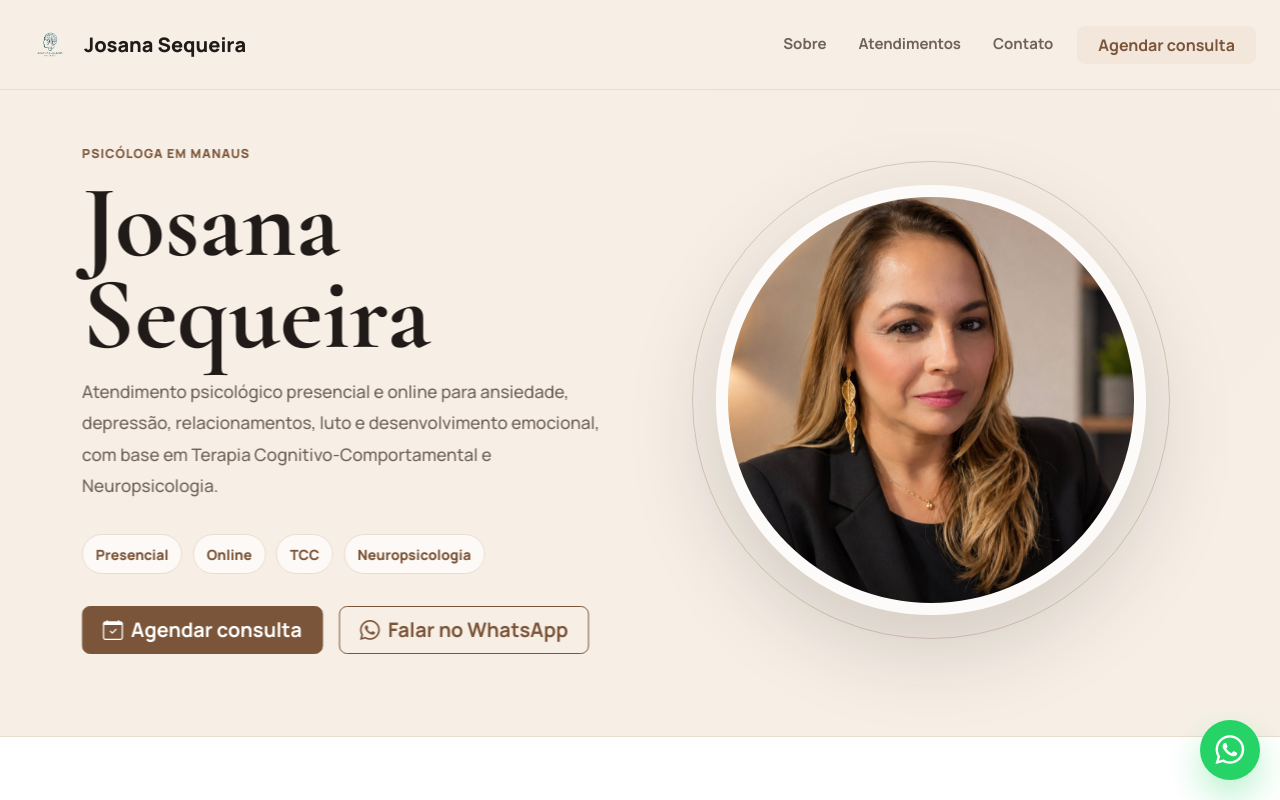
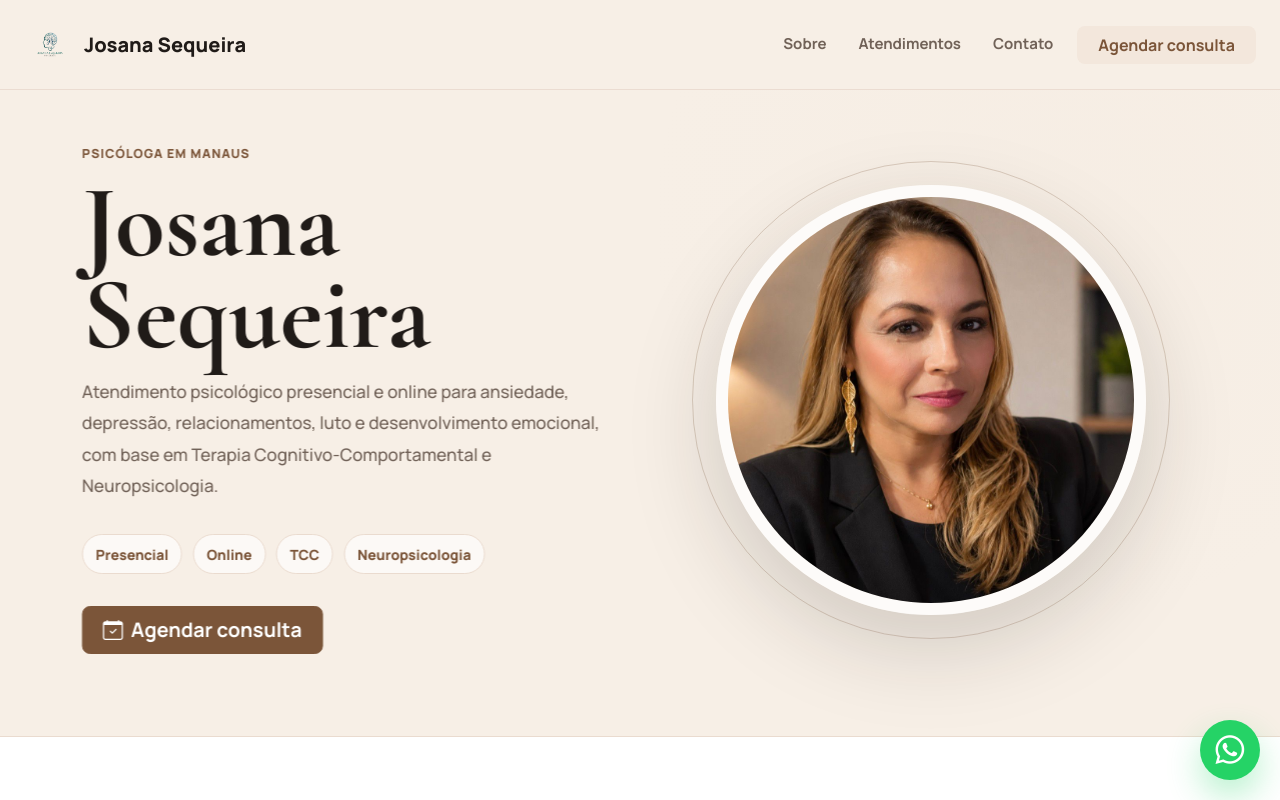
Before and after one commit to victords97/PsiJosanaSequeira, a React (Vite) app: page / in a window 1280 px wide. Shown: the top 800 px of the page. Built offline with nearby package versions, Linux system fonts and the light colour scheme.

Commit message:
Remove secondary WhatsApp CTA

```diff
--- a/src/App.jsx
+++ b/src/App.jsx
@@ -145,10 +145,6 @@ function LandingPage() {
                   <a className="btn btn-primary btn-lg" href={whatsappUrl} target="_blank" rel="noreferrer">
                     <i className="bi bi-calendar-check me-2" aria-hidden="true" />
                     Agendar consulta
-                  </a>
-                  <a className="btn btn-outline-primary btn-lg" href={whatsappUrl} target="_blank" rel="noreferrer">
-                    <i className="bi bi-whatsapp me-2" aria-hidden="true" />
-                    Falar no WhatsApp
                   </a>
                 </div>
               </div>
```
